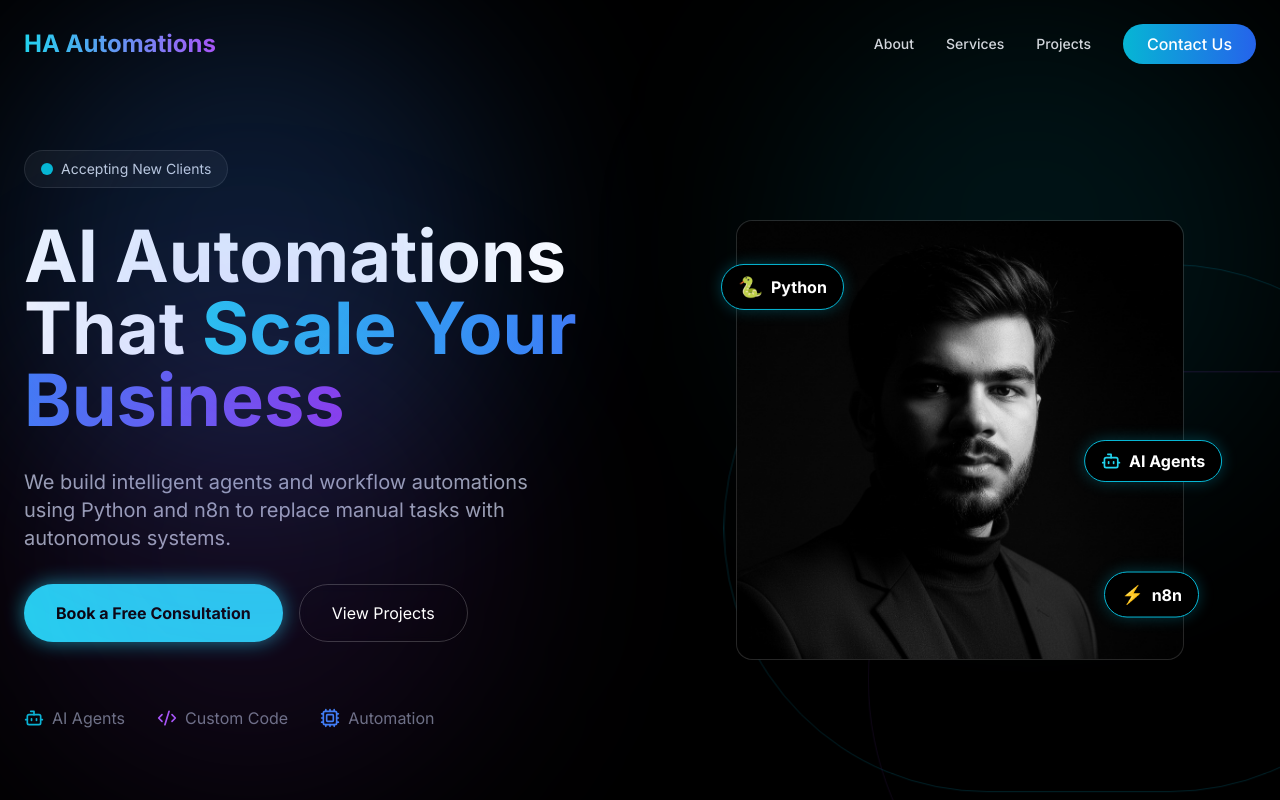
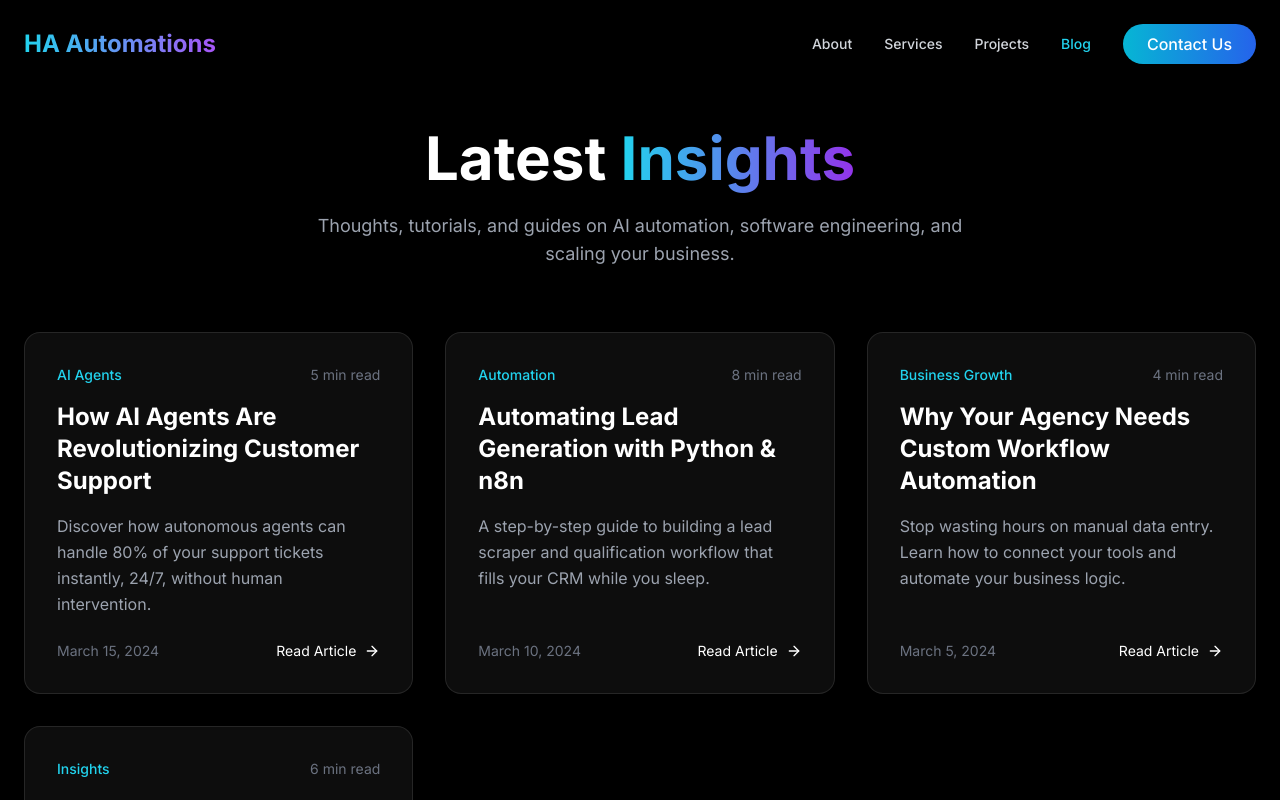
Before and after one commit to HanzalaKamran1234/HA-Automations-Website, a React (Vite) app: page /blog in a window 1280 px wide. Shown: the top 800 px of the page. Built offline with nearby package versions, Linux system fonts and the light colour scheme.

Commit message:
feat: add blog section with routing

```diff
--- a/package.json
+++ b/package.json
@@ -13,7 +13,8 @@
     "framer-motion": "^12.25.0",
     "lucide-react": "^0.562.0",
     "react": "^19.2.0",
-    "react-dom": "^19.2.0"
+    "react-dom": "^19.2.0",
+    "react-router-dom": "^7.12.0"
   },
   "devDependencies": {
     "@eslint/js": "^9.39.1",
--- a/src/App.tsx
+++ b/src/App.tsx
@@ -1,31 +1,23 @@
-
+import { BrowserRouter, Routes, Route } from 'react-router-dom'
 import Navbar from './components/Navbar'
-import Hero from './components/Hero'
-import About from './components/About'
-import TechStack from './components/TechStack'
-import TechStackExpertise from './components/TechStackExpertise'
-import Services from './components/Services'
-import Projects from './components/Projects'
-import WhyChooseUs from './components/WhyChooseUs'
-import Contact from './components/Contact'
+import Home from './components/Home'
+import Blog from './components/Blog'
+import BlogPost from './components/BlogPost'
 import Footer from './components/Footer'
 
 function App() {
   return (
-    <div
-      className="bg-black min-h-screen text-white font-sans selection:bg-cyan-500/30"
-    >
-      <Navbar />
-      <Hero />
-      <TechStack />
-      <About />
-      <Services />
-      <Projects />
-      <TechStackExpertise />
-      <WhyChooseUs />
-      <Contact />
-      <Footer />
-    </div>
+    <BrowserRouter>
+      <div className="bg-black min-h-screen text-white font-sans selection:bg-cyan-500/30">
+        <Navbar />
+        <Routes>
+          <Route path="/" element={<Home />} />
+          <Route path="/blog" element={<Blog />} />
+          <Route path="/blog/:id" element={<BlogPost />} />
+        </Routes>
+        <Footer />
+      </div>
+    </BrowserRouter>
   )
 }
 
--- /dev/null
+++ b/src/components/Blog.tsx
@@ -0,0 +1,79 @@
+import { ArrowRight } from 'lucide-react'
+import { Link } from 'react-router-dom'
+
+const Blog = () => {
+    const posts = [
+        {
+            id: 1,
+            title: "How AI Agents Are Revolutionizing Customer Support",
+            excerpt: "Discover how autonomous agents can handle 80% of your support tickets instantly, 24/7, without human intervention.",
+            date: "March 15, 2024",
+            category: "AI Agents",
+            readTime: "5 min read"
+        },
+        {
+            id: 2,
+            title: "Automating Lead Generation with Python & n8n",
+            excerpt: "A step-by-step guide to building a lead scraper and qualification workflow that fills your CRM while you sleep.",
+            date: "March 10, 2024",
+            category: "Automation",
+            readTime: "8 min read"
+        },
+        {
+            id: 3,
+            title: "Why Your Agency Needs Custom Workflow Automation",
+            excerpt: "Stop wasting hours on manual data entry. Learn how to connect your tools and automate your business logic.",
+            date: "March 5, 2024",
+            category: "Business Growth",
+            readTime: "4 min read"
+        },
+        {
+            id: 4,
+            title: "The Future of Work: Humans + AI",
+            excerpt: "AI isn't here to replace you; it's here to give you super powers. Here is how to adapt and thrive.",
+            date: "February 28, 2024",
+            category: "Insights",
+            readTime: "6 min read"
+        }
+    ]
+
+    return (
+        <div className="pt-32 pb-20 container mx-auto px-6">
+            <div className="text-center mb-16">
+                <h1 className="text-4xl md:text-6xl font-bold mb-6">
+                    Latest <span className="bg-gradient-to-r from-cyan-400 to-purple-600 bg-clip-text text-transparent">Insights</span>
+                </h1>
+                <p className="text-gray-400 max-w-2xl mx-auto text-lg">
+                    Thoughts, tutorials, and guides on AI automation, software engineering, and scaling your business.
+                </p>
+            </div>
+
+            <div className="grid md:grid-cols-2 lg:grid-cols-3 gap-8">
+                {posts.map((post) => (
+                    <Link to={`/blog/${post.id}`} key={post.id} className="block">
+                        <article className="bg-white/5 border border-white/10 rounded-2xl p-8 hover:border-cyan-500/30 transition-all hover:bg-white/10 group cursor-pointer h-full flex flex-col">
+                            <div className="flex justify-between items-center text-sm text-gray-500 mb-4">
+                                <span className="text-cyan-400 font-medium">{post.category}</span>
+                                <span>{post.readTime}</span>
+                            </div>
+                            <h2 className="text-2xl font-bold mb-4 group-hover:text-cyan-400 transition-colors">
+                                {post.title}
+                            </h2>
+                            <p className="text-gray-400 mb-6 leading-relaxed flex-grow">
+                                {post.excerpt}
+                            </p>
+                            <div className="flex items-center text-sm text-gray-500 justify-between mt-auto">
+                                <span>{post.date}</span>
+                                <span className="flex items-center gap-2 group-hover:translate-x-2 transition-transform text-white">
+                                    Read Article <ArrowRight className="w-4 h-4" />
+                                </span>
+                            </div>
+                        </article>
+                    </Link>
+                ))}
+            </div>
+        </div>
+    )
+}
+
+export default Blog
--- /dev/null
+++ b/src/components/BlogPost.tsx
@@ -0,0 +1,54 @@
+import { ArrowLeft } from 'lucide-react'
+import { Link } from 'react-router-dom'
+
+const BlogPost = () => {
+    return (
+        <div className="pt-32 pb-20 container mx-auto px-6 max-w-4xl">
+            <Link to="/blog" className="inline-flex items-center gap-2 text-cyan-400 mb-8 hover:text-cyan-300 transition-colors">
+                <ArrowLeft className="w-4 h-4" /> Back to Blog
+            </Link>
+
+            <article className="prose prose-invert prose-lg max-w-none">
+                <h1 className="text-4xl md:text-5xl font-bold mb-6">
+                    How AI Agents Are Revolutionizing Customer Support
+                </h1>
+                <div className="flex items-center gap-4 text-gray-400 mb-12 text-sm">
+                    <span>March 15, 2024</span>
+                    <span>•</span>
+                    <span className="text-cyan-400">AI Agents</span>
+                    <span>•</span>
+                    <span>5 min read</span>
+                </div>
+
+                <div className="space-y-6 text-gray-300">
+                    <p className="lead text-xl text-gray-200">
+                        The customer support landscape is changing rapidly. Gone are the days of waiting 24 hours for an email response. Today's customers expect instant answers, and AI agents are making that possible at scale.
+                    </p>
+
+                    <h2 className="text-2xl font-bold text-white mt-12 mb-6">The Problem with Traditional Support</h2>
+                    <p>
+                        Scaling a human support team is expensive and difficult. Training takes time, turnover is high, and humans need sleep. Your customers, however, are global and active 24/7.
+                    </p>
+
+                    <h2 className="text-2xl font-bold text-white mt-12 mb-6">Enter AI Agents</h2>
+                    <p>
+                        Unlike simple chatbots of the past, modern AI agents understand context, can perform actions (like checking order status or processing refunds), and learn from interactions.
+                    </p>
+
+                    <ul className="list-disc pl-6 space-y-2 my-8 marker:text-cyan-500">
+                        <li>Instant response times (under 5 seconds)</li>
+                        <li>24/7 availability without overtime pay</li>
+                        <li>Consistent, accurate answers</li>
+                        <li>Seamless handoff to humans for complex issues</li>
+                    </ul>
+
+                    <p>
+                        By implementing an AI agent using tools like OpenAI and n8n, we've helped clients reduce their ticket volume by over 80% while improving customer satisfaction scores.
+                    </p>
+                </div>
+            </article>
+        </div>
+    )
+}
+
+export default BlogPost
--- /dev/null
+++ b/src/components/Home.tsx
@@ -0,0 +1,25 @@
+import Hero from './Hero'
+import About from './About'
+import TechStack from './TechStack'
+import TechStackExpertise from './TechStackExpertise'
+import Services from './Services'
+import Projects from './Projects'
+import WhyChooseUs from './WhyChooseUs'
+import Contact from './Contact'
+
+const Home = () => {
+    return (
+        <main>
+            <Hero />
+            <TechStack />
+            <About />
+            <Services />
+            <Projects />
+            <TechStackExpertise />
+            <WhyChooseUs />
+            <Contact />
+        </main>
+    )
+}
+
+export default Home
--- a/src/components/Navbar.tsx
+++ b/src/components/Navbar.tsx
@@ -1,9 +1,12 @@
 import { useState, useEffect } from 'react';
 import { Menu, X } from 'lucide-react';
+import { Link, useLocation } from 'react-router-dom';
 
 const Navbar = () => {
     const [isOpen, setIsOpen] = useState(false);
     const [scrolled, setScrolled] = useState(false);
+    const location = useLocation();
+    const isHome = location.pathname === '/';
 
     useEffect(() => {
         const handleScroll = () => {
@@ -14,17 +17,18 @@ const Navbar = () => {
     }, []);
 
     const navLinks = [
-        { name: 'About', href: '#about' },
-        { name: 'Services', href: '#services' },
-        { name: 'Projects', href: '#projects' },
+        { name: 'About', href: '/#about' },
+        { name: 'Services', href: '/#services' },
+        { name: 'Projects', href: '/#projects' },
+        { name: 'Blog', href: '/blog' },
     ];
 
     return (
         <nav className={`fixed w-full z-50 transition-all duration-300 ${scrolled ? 'bg-black/80 backdrop-blur-md py-4' : 'bg-transparent py-6'}`}>
             <div className="container mx-auto px-6 flex justify-between items-center">
-                <a href="#" className="text-2xl font-bold bg-gradient-to-r from-cyan-400 to-purple-500 bg-clip-text text-transparent">
+                <Link to="/" className="text-2xl font-bold bg-gradient-to-r from-cyan-400 to-purple-500 bg-clip-text text-transparent">
                     HA Automations
-                </a>
+                </Link>
 
                 {/* Desktop Menu */}
                 <div className="hidden md:flex items-center space-x-8">
@@ -32,7 +36,10 @@ const Navbar = () => {
                         <a
                             key={link.name}
                             href={link.href}
-                            className="text-gray-300 hover:text-white hover:glow-text transition-colors text-sm font-medium"
+                            className={`text-sm font-medium transition-colors ${location.pathname === link.href
+                                    ? 'text-cyan-400'
+                                    : 'text-gray-300 hover:text-white hover:glow-text'
+                                }`}
                         >
                             {link.name}
                         </a>
```
Also changed, not shown: 1 other file (tests, documents, lock files or other folders).
